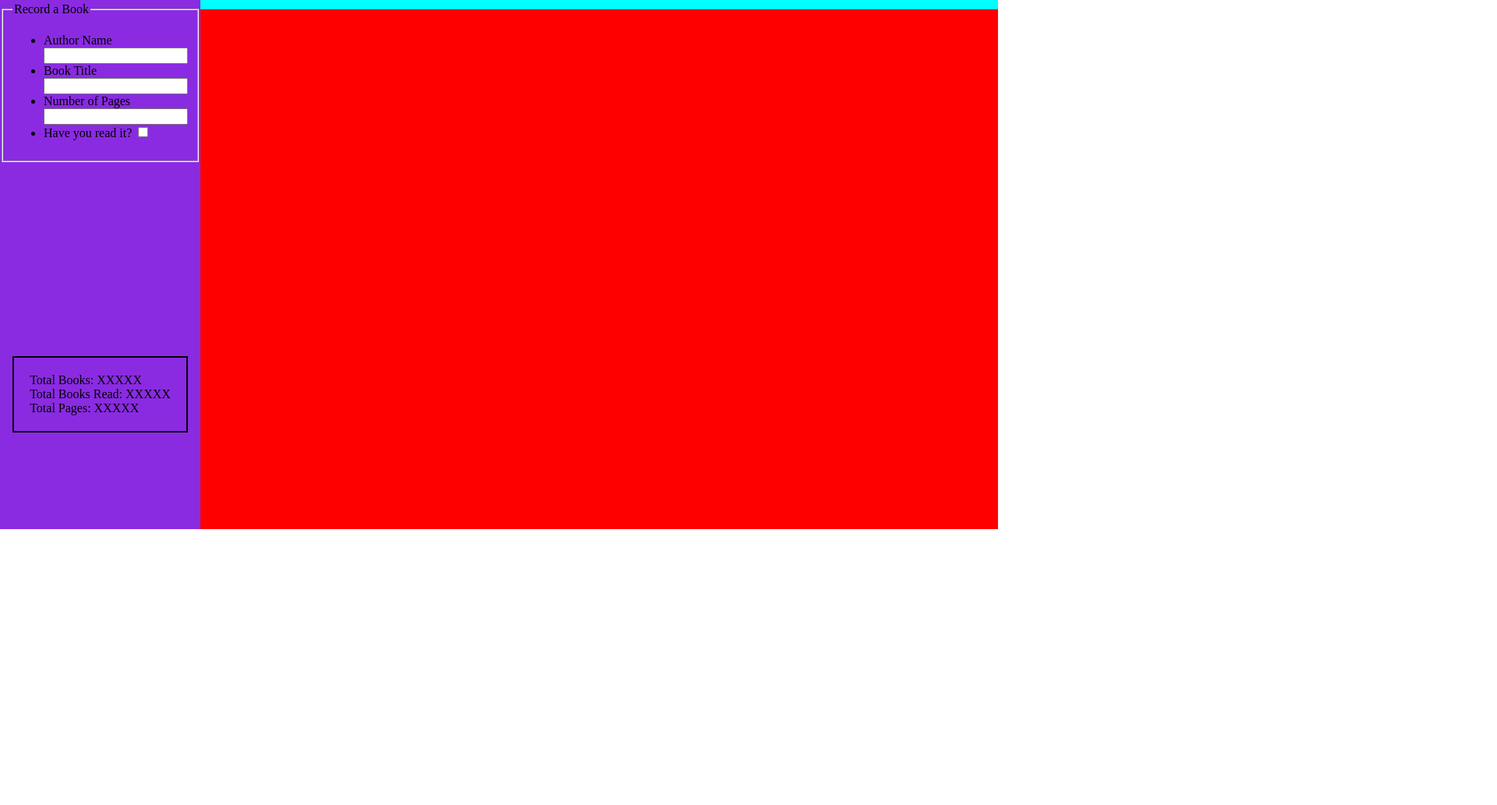
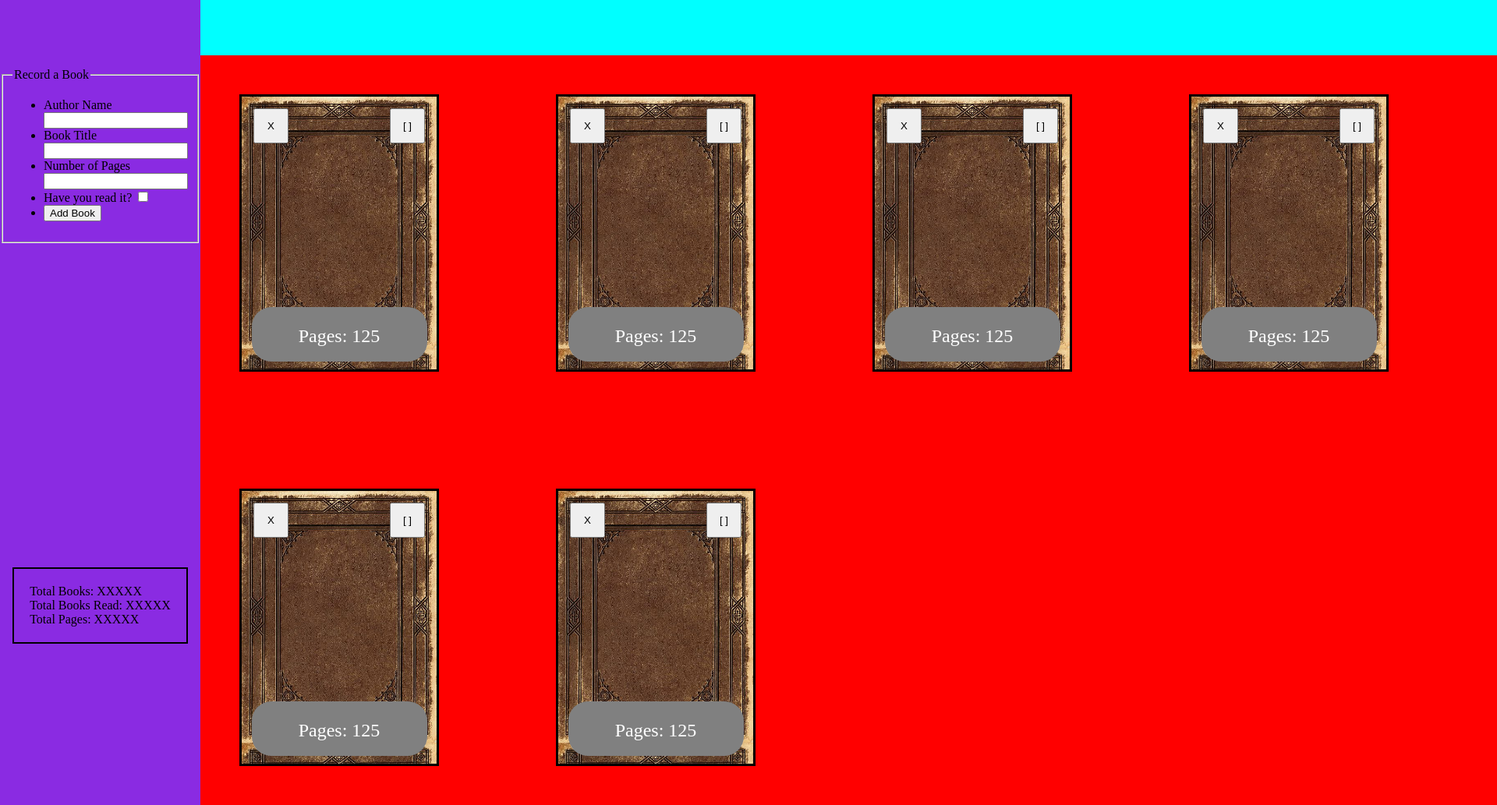
Before and after one commit to stephenDiosDev/Book-Collection-Manager, a plain HTML site: page index.html in a window 1280 px wide. Shown: the part 121-1154 px from the top of the page at 78% size, 1920 px wide, since content can reach past the window. Before the commit the page ends 800 px from the top, so only its background shows below. Drawn offline with Linux system fonts and the light colour scheme.

```diff
--- a/index.html
+++ b/index.html
@@ -41,6 +41,9 @@
                                 <label for="read">Have you read it?</label>
                                 <input type="checkbox" name="read" id="read">
                             </li>
+                            <li>
+                                <button type="submit">Add Book</button>
+                            </li>
                         </ul>
                     </fieldset>
                 </form>
@@ -59,7 +62,113 @@
                 </ul>
             </div>
         </div>
-        <div class="content"></div>
+        <div class="content">
+            <div class="book-card">
+                <div class="book-col">
+                    <div class="book-top-row">
+                        <button class="book-delete">X</button>
+                        <button class="book-read">[ ]</button>
+                    </div>
+                    <div class="book-title-author">
+                        <h3>Book Title</h3>
+                        <h3>Author Name</h3>
+                    </div>
+                    <div class="book-pages">
+                        <p>Pages: 125</p>
+                    </div>
+                </div>
+            </div>
+            <div class="book-card">
+                <div class="book-col">
+                    <div class="book-top-row">
+                        <button class="book-delete">X</button>
+                        <button class="book-read">[ ]</button>
+                    </div>
+                    <div class="book-title-author">
+                        <h3>Book Title</h3>
+                        <h3>Author Name</h3>
+                    </div>
+                    <div class="book-pages">
+                        <p>Pages: 125</p>
+                    </div>
+                </div>
+            </div>
+            <div class="book-card">
+                <div class="book-col">
+                    <div class="book-top-row">
+                        <button class="book-delete">X</button>
+                        <button class="book-read">[ ]</button>
+                    </div>
+                    <div class="book-title-author">
+                        <h3>Book Title</h3>
+                        <h3>Author Name</h3>
+                    </div>
+                    <div class="book-pages">
+                        <p>Pages: 125</p>
+                    </div>
+                </div>
+            </div>
+            <div class="book-card">
+                <div class="book-col">
+                    <div class="book-top-row">
+                        <button class="book-delete">X</button>
+                        <button class="book-read">[ ]</button>
+                    </div>
+                    <div class="book-title-author">
+                        <h3>Book Title</h3>
+                        <h3>Author Name</h3>
+                    </div>
+                    <div class="book-pages">
+                        <p>Pages: 125</p>
+                    </div>
+                </div>
+            </div>
+            <div class="book-card">
+                <div class="book-col">
+                    <div class="book-top-row">
+                        <button class="book-delete">X</button>
+                        <button class="book-read">[ ]</button>
+                    </div>
+                    <div class="book-title-author">
+                        <h3>Book Title</h3>
+                        <h3>Author Name</h3>
+                    </div>
+                    <div class="book-pages">
+                        <p>Pages: 125</p>
+                    </div>
+                </div>
+            </div>
+            <div class="book-card">
+                <div class="book-col">
+                    <div class="book-top-row">
+                        <button class="book-delete">X</button>
+                        <button class="book-read">[ ]</button>
+                    </div>
+                    <div class="book-title-author">
+                        <h3>Book Title</h3>
+                        <h3>Author Name</h3>
+                    </div>
+                    <div class="book-pages">
+                        <p>Pages: 125</p>
+                    </div>
+                </div>
+            </div>
+            <div class="book-card">
+                <div class="book-col">
+                    <div class="book-top-row">
+                        <button class="book-delete">X</button>
+                        <button class="book-read">[ ]</button>
+                    </div>
+                    <div class="book-title-author">
+                        <h3>Book Title</h3>
+                        <h3>Author Name</h3>
+                    </div>
+                    <div class="book-pages">
+                        <p>Pages: 125</p>
+                    </div>
+                </div>
+            </div>
+        </div>
     </div>
 </body>
 </html>
--- a/style.css
+++ b/style.css
@@ -59,4 +59,58 @@ html, body {
     display: grid;
     grid-template-columns: 1fr 1fr 1fr 1fr 1fr;
     grid-template-rows: 1fr 1fr;
+    gap: 150px;
+    padding: 50px;
 }
+
+.book-card {
+    border: 3px black solid;
+    height: 350px;
+    width: 250px;
+    background-image: url("./assets/book-cover.jpeg");
+    background-size: contain;
+}
+
+.book-col {
+    display: flex;
+    flex-direction: column;
+    justify-content: space-between;
+    align-items: center;
+    height: 100%;
+}
+
+.book-top-row {
+    display: flex;
+    flex-direction: row;
+    justify-content: space-between;
+    align-items: center;
+    /* padding: 15px; */
+    width: 100%;
+}
+
+.book-top-row > button {
+    width: 45px;
+    height: 45px;
+    margin: 15px;
+}
+
+.book-pages {
+    background-color: grey;
+    width: 90%;
+    height: 20%;
+    color: white;
+    font-size: 24px;
+    text-align: center;
+    border-radius: 25px;
+    margin-bottom: 10px;
+}
+
+.book-title-author {
+    font-size: 24px;
+    color: aliceblue;
+    display: none;
+}
+
+.book-card:hover .book-title-author {
+    display: block;
+}
```
Also changed, not shown: assets/book-cover.jpeg (added).
